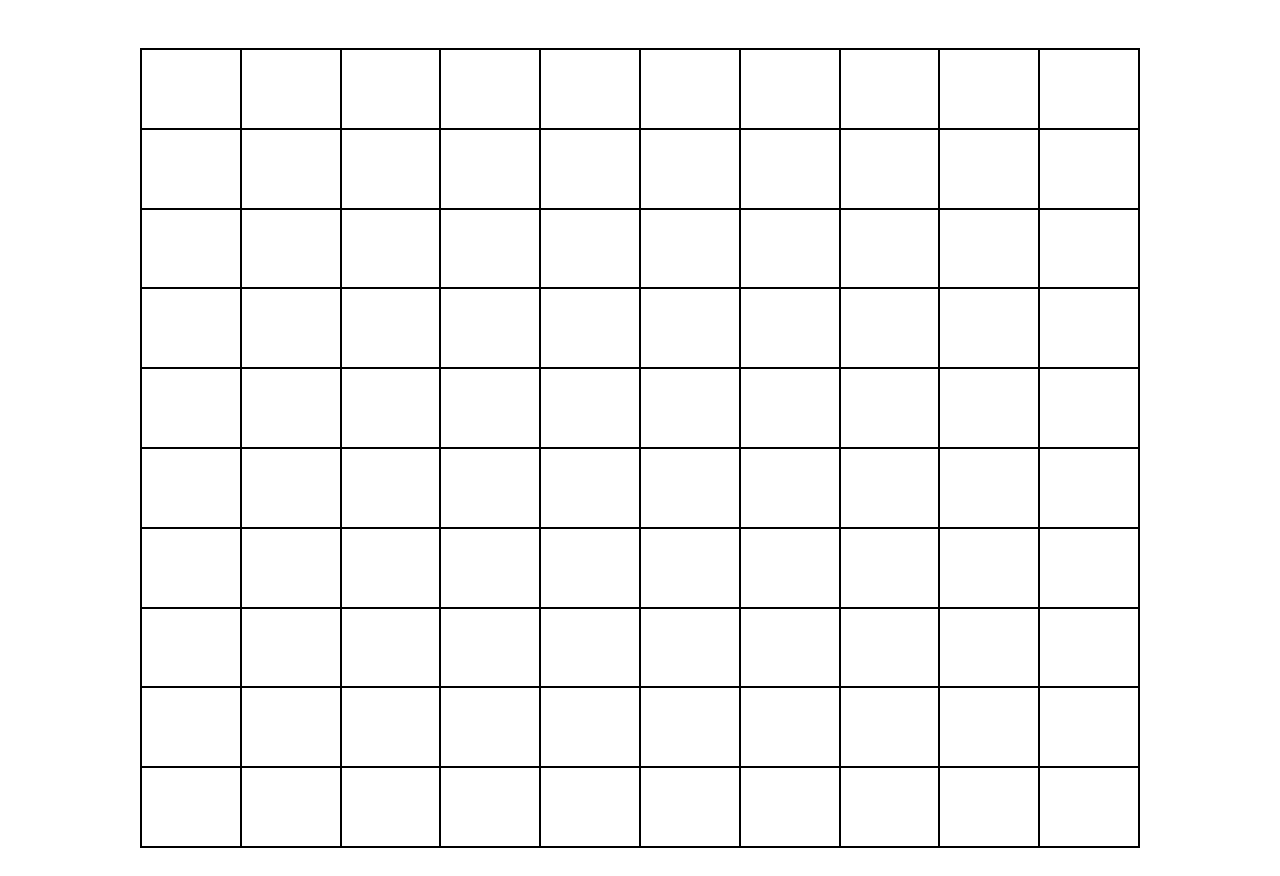
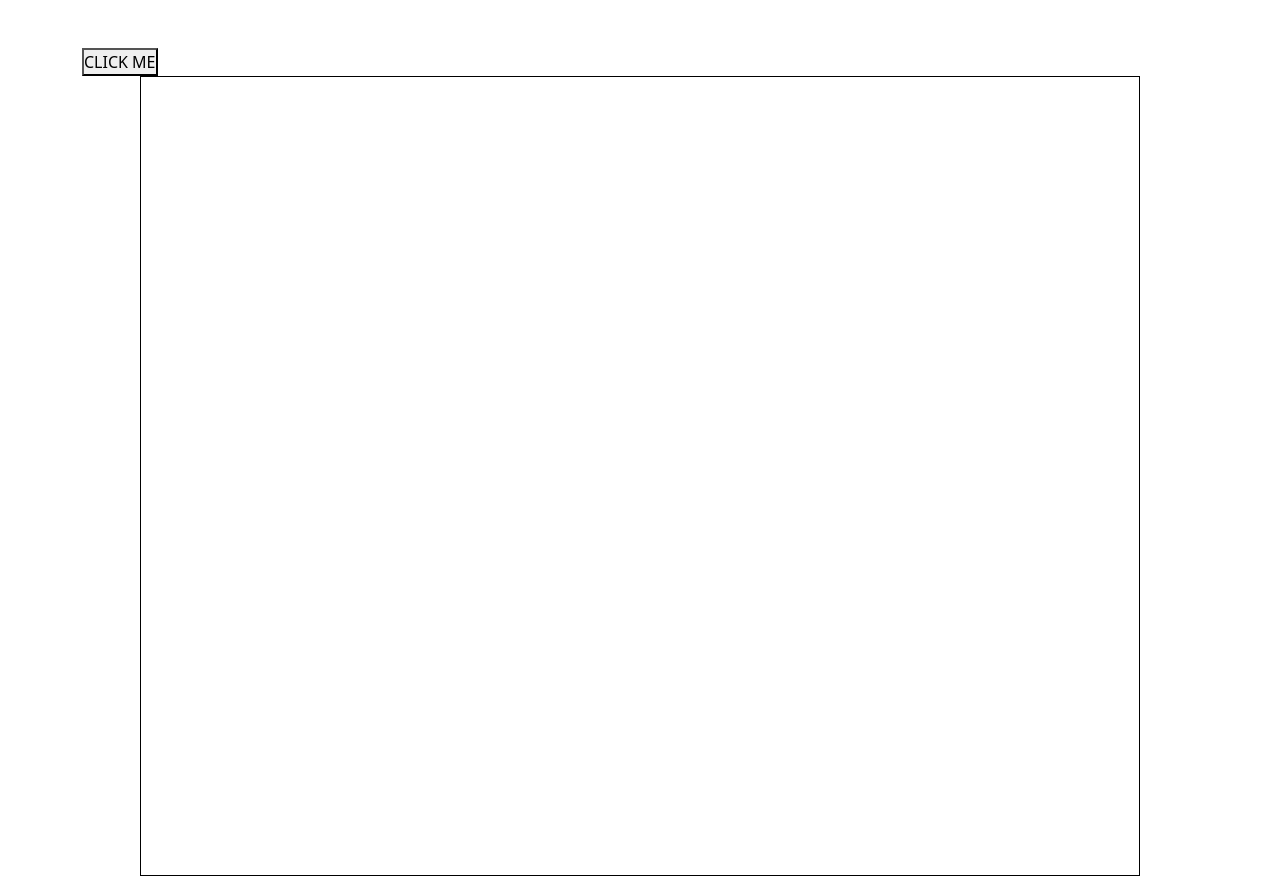
Before and after one commit to virtu-alex/js-campominato-grid, a plain HTML site: page index.html in a window 1280 px wide. Before the commit the page ends 848 px from the top, so only its background shows below. Drawn offline with nearby package versions, Linux system fonts and the light colour scheme.

Commit message:
MILESTONE 2

```diff
--- a/index.html
+++ b/index.html
@@ -14,107 +14,8 @@
 
 <body>
     <div class="container mt-5">
+        <button id="button">CLICK ME</button>
         <div id="grid">
-            <div class="cell"></div>
-            <div class="cell"></div>
-            <div class="cell"></div>
-            <div class="cell"></div>
-            <div class="cell"></div>
-            <div class="cell"></div>
-            <div class="cell"></div>
-            <div class="cell"></div>
-            <div class="cell"></div>
-            <div class="cell"></div>
-            <div class="cell"></div>
-            <div class="cell"></div>
-            <div class="cell"></div>
-            <div class="cell"></div>
-            <div class="cell"></div>
-            <div class="cell"></div>
-            <div class="cell"></div>
-            <div class="cell"></div>
-            <div class="cell"></div>
-            <div class="cell"></div>
-            <div class="cell"></div>
-            <div class="cell"></div>
-            <div class="cell"></div>
-            <div class="cell"></div>
-            <div class="cell"></div>
-            <div class="cell"></div>
-            <div class="cell"></div>
-            <div class="cell"></div>
-            <div class="cell"></div>
-            <div class="cell"></div>
-            <div class="cell"></div>
-            <div class="cell"></div>
-            <div class="cell"></div>
-            <div class="cell"></div>
-            <div class="cell"></div>
-            <div class="cell"></div>
-            <div class="cell"></div>
-            <div class="cell"></div>
-            <div class="cell"></div>
-            <div class="cell"></div>
-            <div class="cell"></div>
-            <div class="cell"></div>
-            <div class="cell"></div>
-            <div class="cell"></div>
-            <div class="cell"></div>
-            <div class="cell"></div>
-            <div class="cell"></div>
-            <div class="cell"></div>
-            <div class="cell"></div>
-            <div class="cell"></div>
-            <div class="cell"></div>
-            <div class="cell"></div>
-            <div class="cell"></div>
-            <div class="cell"></div>
-            <div class="cell"></div>
-            <div class="cell"></div>
-            <div class="cell"></div>
-            <div class="cell"></div>
-            <div class="cell"></div>
-            <div class="cell"></div>
-            <div class="cell"></div>
-            <div class="cell"></div>
-            <div class="cell"></div>
-            <div class="cell"></div>
-            <div class="cell"></div>
-            <div class="cell"></div>
-            <div class="cell"></div>
-            <div class="cell"></div>
-            <div class="cell"></div>
-            <div class="cell"></div>
-            <div class="cell"></div>
-            <div class="cell"></div>
-            <div class="cell"></div>
-            <div class="cell"></div>
-            <div class="cell"></div>
-            <div class="cell"></div>
-            <div class="cell"></div>
-            <div class="cell"></div>
-            <div class="cell"></div>
-            <div class="cell"></div>
-            <div class="cell"></div>
-            <div class="cell"></div>
-            <div class="cell"></div>
-            <div class="cell"></div>
-            <div class="cell"></div>
-            <div class="cell"></div>
-            <div class="cell"></div>
-            <div class="cell"></div>
-            <div class="cell"></div>
-            <div class="cell"></div>
-            <div class="cell"></div>
-            <div class="cell"></div>
-            <div class="cell"></div>
-            <div class="cell"></div>
-            <div class="cell"></div>
-            <div class="cell"></div>
-            <div class="cell"></div>
-            <div class="cell"></div>
-            <div class="cell"></div>
-            <div class="cell"></div>
 
         </div>
     </div>
--- a/js/script.js
+++ b/js/script.js
@@ -7,12 +7,10 @@ Procediamo milestone per milestone senza invertire l'ordine.
 Cerchiamo di fare almeno un commit per ogni milestone!
 
 
-# MILESTONE 1
+////# MILESTONE 1
 Prepariamo l'HTML ed il CSS per ottenere il risultato grafico che vediamo nell'immagine allegata.
 
 
-#MILESTONE 2
-Rimuoviamo le celle che abbiamo inserito nell'HTML in modo da generarle tramite JS. Al click del bottone play, vengono generate 100 celle in 10 righe da 10 celle ciascuna.
 
 
 #MILESTONE 3
@@ -29,3 +27,34 @@ Aggiungere una select accanto al bottone di generazione, che fornisca una scelta
 - con difficoltà 1 => 100 caselle, con un numero compreso tra 1 e 100, divise in 10 caselle per 10 righe;
 - con difficoltà 2 => 81 caselle, con un numero compreso tra 1 e 81, divise in 9 caselle per 9 righe;
 - con difficoltà 3 => 49 caselle, con un numero compreso tra 1 e 49, divise in 7 caselle per 7 righe;*/
+
+
+/*#MILESTONE 2
+Rimuoviamo le celle che abbiamo inserito nell'HTML in modo da generarle tramite JS. Al click del bottone play, vengono generate 100 celle in 10 righe da 10 celle ciascuna.*/
+
+//FUNZIONE CREAZIONE CELLA
+function createCell() {
+    const cell = document.createElement('div');
+    cell.className = 'cell'
+    return cell;
+}
+//RECUPERO ELEMENTO DAL DOM
+const grid = document.getElementById('grid');
+const button = document.getElementById('button')
+
+//IMPOSTAZIONI INIZIALI X DETERMINARE IL NUMERO DI RIGHE E COLONNE
+
+const rows = 10;
+const cells = 10;
+const totalCells = rows * cells;
+
+
+// MOSTRO IN PAGINE LA GRIGLIA TRAMITE UN EVENT LISTNER
+button.addEventListener('click', () => {
+
+    for (let i = 1; i <= totalCells; i++) {
+        const cell = createCell();
+        grid.appendChild(cell);
+    }
+
+})
```
